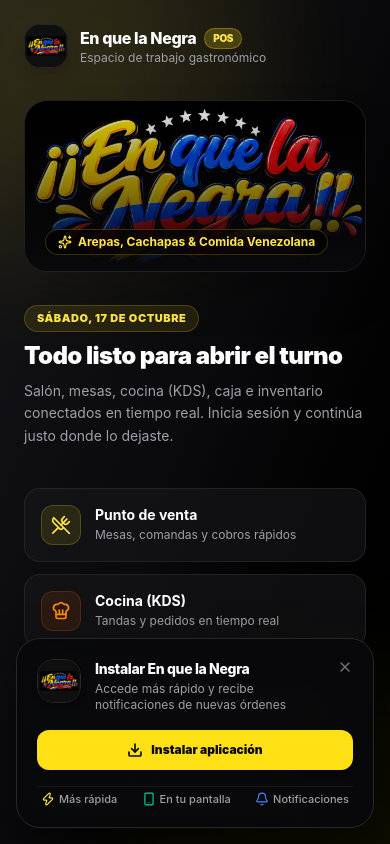
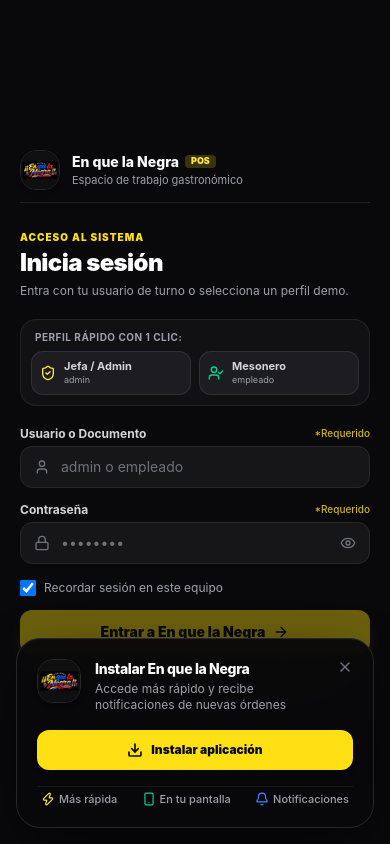
Before and after one commit to Joserhkent/EnQueLaNegra, a React (Vite) app in the folder apps/desktop/: page / in a window 390 px wide. Shown: the top 844 px of the page. Built offline with nearby package versions, Linux system fonts and the light colour scheme; no server answers.

Commit message:
fix(mobile): optimizar login móvil sin scroll y cuadrícula fluida en mesas y header

```diff
--- a/apps/desktop/src/components/layout/Sidebar.tsx
+++ b/apps/desktop/src/components/layout/Sidebar.tsx
@@ -321,22 +321,22 @@
               alt="Logo"
               className="w-8 h-8 rounded-lg object-contain bg-black"
             />
-            <span className="font-bold text-white text-sm">En que la Negra</span>
+            <span className="font-bold text-white text-sm truncate max-w-[120px] sm:max-w-none">En que la Negra</span>
           </div>
         </div>
 
-        <div className="flex items-center gap-2">
+        <div className="flex items-center gap-1.5 shrink-0">
           {installPrompt && (
             <button
               onClick={handleInstallClick}
-              className="p-2 rounded-lg bg-amber-500 text-slate-950 font-bold text-xs flex items-center gap-1"
+              className="p-1.5 rounded-lg bg-amber-500 text-slate-950 font-bold text-xs flex items-center gap-1"
               title="Instalar App"
             >
               <Download className="w-4 h-4" />
             </button>
           )}
           <span
-            className={`px-2 py-1 rounded text-[10px] font-bold ${
+            className={`px-2 py-0.5 rounded text-[10px] font-bold whitespace-nowrap ${
               cajaEstado?.isOpen
                 ? "bg-emerald-500/20 text-emerald-400 border border-emerald-500/30"
                 : "bg-rose-500/20 text-rose-400 border border-rose-500/30"
--- a/apps/desktop/src/features/LoginPage.tsx
+++ b/apps/desktop/src/features/LoginPage.tsx
@@ -69,10 +69,10 @@
 
   return (
     <div className="min-h-screen w-full bg-zinc-950 text-zinc-100 flex flex-col lg:flex-row antialiased selection:bg-amber-500 selection:text-zinc-950">
-      {/* Columna Izquierda: Información del Restaurante & Módulos */}
+      {/* Columna Izquierda: Información del Restaurante & Módulos (Desktop: Visible en pantalla grande; Móvil: Oculto para que el Login esté arriba sin scroll) */}
       <section
         aria-label="Información del restaurante y módulos"
-        className="w-full lg:w-7/12 xl:w-8/12 p-6 sm:p-10 lg:p-14 flex flex-col justify-between border-b lg:border-b-0 lg:border-r border-zinc-800/80 bg-gradient-to-br from-zinc-900/90 via-zinc-950 to-black relative overflow-hidden"
+        className="hidden lg:flex lg:w-7/12 xl:w-8/12 p-8 lg:p-14 flex-col justify-between border-r border-zinc-800/80 bg-gradient-to-br from-zinc-900/90 via-zinc-950 to-black relative overflow-hidden"
       >
         {/* Glow de fondo */}
         <div className="absolute -top-32 -left-32 w-96 h-96 bg-amber-500/10 rounded-full blur-3xl pointer-events-none" />
@@ -110,7 +110,7 @@
                 <Sparkles className="w-3.5 h-3.5" />
                 Arepas, Cachapas & Comida Venezolana
               </span>
-              <span className="hidden sm:inline-block text-[11px] text-zinc-400 bg-black/40 px-2.5 py-1 rounded-full backdrop-blur-sm">
+              <span className="text-[11px] text-zinc-400 bg-black/40 px-2.5 py-1 rounded-full backdrop-blur-sm">
                 Lima, Perú
               </span>
             </div>
@@ -130,7 +130,7 @@
           </div>
 
           {/* Tarjetas de Funcionalidades en 2x2 */}
-          <div className="grid grid-cols-1 sm:grid-cols-2 gap-3 pt-2">
+          <div className="grid grid-cols-2 gap-3 pt-2">
             <div className="p-4 rounded-2xl bg-zinc-900/60 border border-zinc-800/80 hover:border-zinc-700 transition flex items-start gap-3.5">
               <div className="w-10 h-10 rounded-xl bg-amber-500/10 text-amber-400 flex items-center justify-center shrink-0 border border-amber-500/20">
                 <UtensilsCrossed className="w-5 h-5" />
@@ -176,17 +176,35 @@
         {/* Footer Izquierdo */}
         <div className="pt-8 text-xs text-zinc-500 flex items-center justify-between border-t border-zinc-900 mt-8">
           <span>Powered by <strong>En que la Negra POS</strong></span>
-          <span className="hidden sm:inline">Sistema de Gestión para Restaurantes</span>
+          <span>Sistema Gastronómico</span>
         </div>
       </section>
 
-      {/* Columna Derecha: Formulario de Login */}
+      {/* Columna Derecha: Formulario de Login (En móvil: Ocupa toda la pantalla centrada y visible al instante) */}
       <section
         aria-label="Formulario de inicio de sesión"
-        className="w-full lg:w-5/12 xl:w-4/12 p-6 sm:p-10 lg:p-12 flex flex-col justify-center bg-zinc-950 relative"
+        className="w-full lg:w-5/12 xl:w-4/12 min-h-screen lg:min-h-0 p-5 sm:p-8 lg:p-12 flex flex-col justify-center bg-zinc-950 relative"
       >
-        <div className="w-full max-w-sm mx-auto space-y-6">
-          <header className="space-y-1.5">
+        <div className="w-full max-w-sm mx-auto space-y-5 my-auto">
+          {/* Header Móvil con Logo */}
+          <div className="lg:hidden flex items-center gap-3 pb-3 border-b border-zinc-800/80">
+            <img
+              src="/pwa-192x192.png"
+              alt="Logo"
+              className="w-10 h-10 rounded-2xl bg-black border border-zinc-800 object-contain shadow-md shrink-0"
+            />
+            <div>
+              <h2 className="font-extrabold text-sm text-white flex items-center gap-1.5">
+                En que la Negra
+                <span className="px-1.5 py-0.2 rounded bg-amber-500/20 text-amber-400 text-[9px] font-black uppercase">
+                  POS
+                </span>
+              </h2>
+              <p className="text-[11px] text-zinc-400">Espacio de trabajo gastronómico</p>
+            </div>
+          </div>
+
+          <header className="space-y-1">
             <span className="text-[10px] font-black uppercase tracking-widest text-amber-500">
               ACCESO AL SISTEMA
             </span>
@@ -194,20 +212,20 @@
               Inicia sesión
             </h2>
             <p className="text-xs text-zinc-400">
-              Entra con tus credenciales de usuario o selecciona un perfil demo.
+              Entra con tu usuario de turno o selecciona un perfil demo.
             </p>
           </header>
 
           {/* Botones de Acceso Rápido para Demostración */}
-          <div className="space-y-2 bg-zinc-900/60 p-3 rounded-2xl border border-zinc-800/80">
-            <p className="text-[11px] font-bold text-zinc-400 uppercase tracking-wider px-1">
-              Seleccionar cuenta rápida:
+          <div className="space-y-1.5 bg-zinc-900/60 p-2.5 rounded-2xl border border-zinc-800/80">
+            <p className="text-[10px] font-bold text-zinc-400 uppercase tracking-wider px-1">
+              Perfil rápido con 1 clic:
             </p>
             <div className="grid grid-cols-2 gap-2">
               <button
                 type="button"
                 onClick={() => handleSelectDemo("admin", "123456")}
-                className={`p-2.5 rounded-xl border text-left transition flex items-center gap-2 ${
+                className={`p-2 rounded-xl border text-left transition flex items-center gap-2 ${
                   username === "admin"
                     ? "bg-amber-500/20 border-amber-500 text-amber-300 font-bold"
                     : "bg-zinc-800/60 border-zinc-700/60 hover:bg-zinc-800 text-zinc-300 text-xs"
@@ -215,7 +233,7 @@
               >
                 <ShieldCheck className="w-4 h-4 text-amber-400 shrink-0" />
                 <div className="truncate">
-                  <div className="text-[11px] font-bold leading-tight">Jefe / Admin</div>
+                  <div className="text-[11px] font-bold leading-tight">Jefa / Admin</div>
                   <div className="text-[9px] text-zinc-400">admin</div>
                 </div>
               </button>
@@ -223,7 +241,7 @@
               <button
                 type="button"
                 onClick={() => handleSelectDemo("empleado", "123456")}
-                className={`p-2.5 rounded-xl border text-left transition flex items-center gap-2 ${
+                className={`p-2 rounded-xl border text-left transition flex items-center gap-2 ${
                   username === "empleado"
                     ? "bg-emerald-500/20 border-emerald-500 text-emerald-300 font-bold"
                     : "bg-zinc-800/60 border-zinc-700/60 hover:bg-zinc-800 text-zinc-300 text-xs"
@@ -238,9 +256,9 @@
             </div>
           </div>
 
-          <form onSubmit={handleSubmit} className="space-y-4">
+          <form onSubmit={handleSubmit} className="space-y-3.5">
             {/* Campo Usuario */}
-            <div className="space-y-1.5">
+            <div className="space-y-1">
               <label
                 htmlFor="username"
                 className="text-xs font-bold text-zinc-300 flex items-center justify-between"
@@ -257,13 +275,13 @@
                   placeholder="admin o empleado"
                   value={username}
                   onChange={(e) => setUsername(e.target.value)}
-                  className="w-full rounded-xl border border-zinc-800 bg-zinc-900/90 pl-10 pr-4 py-3 text-sm text-white placeholder-zinc-500 outline-none transition focus:border-amber-500 focus:ring-1 focus:ring-amber-500"
+                  className="w-full rounded-xl border border-zinc-800 bg-zinc-900/90 pl-10 pr-4 py-2.5 text-sm text-white placeholder-zinc-500 outline-none transition focus:border-amber-500 focus:ring-1 focus:ring-amber-500"
                 />
               </div>
             </div>
 
             {/* Campo Contraseña */}
-            <div className="space-y-1.5">
+            <div className="space-y-1">
               <label
                 htmlFor="password"
                 className="text-xs font-bold text-zinc-300 flex items-center justify-between"
@@ -280,7 +298,7 @@
                   placeholder="••••••••"
                   value={password}
                   onChange={(e) => setPassword(e.target.value)}
-                  className="w-full rounded-xl border border-zinc-800 bg-zinc-900/90 pl-10 pr-11 py-3 text-sm text-white placeholder-zinc-500 outline-none transition focus:border-amber-500 focus:ring-1 focus:ring-amber-500"
+                  className="w-full rounded-xl border border-zinc-800 bg-zinc-900/90 pl-10 pr-11 py-2.5 text-sm text-white placeholder-zinc-500 outline-none transition focus:border-amber-500 focus:ring-1 focus:ring-amber-500"
                 />
                 <button
                   type="button"
@@ -298,7 +316,7 @@
             </div>
 
             {/* Checkbox Recordar */}
-            <div className="flex items-center justify-between text-xs pt-1">
+            <div className="flex items-center justify-between text-xs pt-0.5">
               <label className="flex items-center gap-2 cursor-pointer text-zinc-400 hover:text-zinc-300">
                 <input
                   type="checkbox"
@@ -306,7 +324,7 @@
                   onChange={(e) => setRememberUser(e.target.checked)}
                   className="rounded border-zinc-700 bg-zinc-900 text-amber-500 focus:ring-amber-500 focus:ring-offset-zinc-950 w-4 h-4"
                 />
-                <span>Recordar usuario en este equipo</span>
+                <span>Recordar sesión en este equipo</span>
               </label>
             </div>
 
@@ -321,7 +339,7 @@
             <button
               type="submit"
               disabled={isSubmitting || !username.trim() || !password.trim()}
-              className="w-full flex items-center justify-center gap-2 py-3.5 px-4 rounded-xl bg-gradient-to-r from-amber-500 to-amber-600 hover:from-amber-400 hover:to-amber-500 disabled:opacity-40 disabled:cursor-not-allowed text-zinc-950 font-black text-sm shadow-lg shadow-amber-500/20 active:scale-98 transition transform cursor-pointer"
+              className="w-full flex items-center justify-center gap-2 py-3 px-4 rounded-xl bg-amber-500 hover:bg-amber-400 disabled:opacity-40 disabled:cursor-not-allowed text-zinc-950 font-black text-sm shadow-lg shadow-amber-500/20 active:scale-98 transition transform cursor-pointer"
             >
               {isSubmitting ? (
                 <>
@@ -338,11 +356,11 @@
           </form>
 
           {/* Soporte Footer */}
-          <div className="text-center pt-2">
+          <div className="text-center pt-1">
             <p className="text-[11px] text-zinc-500">
               ¿Problemas para acceder?{" "}
               <span className="text-amber-400/90 font-semibold cursor-pointer hover:underline">
-                Contacta al supervisor de turno
+                Contacta al administrador
               </span>
             </p>
           </div>
--- a/apps/desktop/src/features/MesasPage.tsx
+++ b/apps/desktop/src/features/MesasPage.tsx
@@ -477,25 +477,26 @@
   })();
 
   return (
-    <div className="space-y-8 max-w-[1600px] mx-auto pb-12">
+    <div className="space-y-6 sm:space-y-8 max-w-[1600px] mx-auto pb-12">
       {/* Header */}
-      <div className="flex flex-col sm:flex-row sm:items-center justify-between gap-4 bg-white p-6 rounded-3xl border border-slate-200/80 shadow-sm">
+      <div className="flex flex-col sm:flex-row sm:items-center justify-between gap-4 bg-white p-4 sm:p-6 rounded-3xl border border-slate-200/80 shadow-sm">
         <div>
-          <h1 className="text-2xl font-bold text-slate-900 tracking-tight">Salón / Mesas</h1>
-          <p className="text-slate-500 text-sm mt-1">Atención acumulativa por mesa: abre, agrega tandas y cobra al final.</p>
+          <h1 className="text-xl sm:text-2xl font-bold text-slate-900 tracking-tight">Salón / Mesas</h1>
+          <p className="text-slate-500 text-xs sm:text-sm mt-0.5">Atención acumulativa por mesa: abre, agrega tandas y cobra al final.</p>
         </div>
         <div className="flex flex-wrap items-center gap-2">
-          <div className="flex flex-wrap items-center gap-2 text-xs font-bold">
-            <span className="px-3 py-1.5 rounded-full bg-emerald-100 text-emerald-700 flex items-center gap-1.5">
-              <span className="w-2 h-2 rounded-full bg-emerald-500" /> {counts.libres} Libres
+          <div className="flex flex-wrap items-center gap-1.5 text-xs font-bold">
+            <span className="px-2.5 py-1 rounded-full bg-emerald-100 text-emerald-700 flex items-center gap-1.5 text-[11px]">
+              <span className="w-1.5 h-1.5 rounded-full bg-emerald-500" /> {counts.libres} Libres
             </span>
-            <span className="px-3 py-1.5 rounded-full bg-amber-100 text-amber-700 flex items-center gap-1.5">
-              <span className="w-2 h-2 rounded-full bg-amber-500" /> {counts.ocupadas} Ocupadas
+            <span className="px-2.5 py-1 rounded-full bg-amber-100 text-amber-700 flex items-center gap-1.5 text-[11px]">
+              <span className="w-1.5 h-1.5 rounded-full bg-amber-500" /> {counts.ocupadas} Ocupadas
             </span>
-            <span className="px-3 py-1.5 rounded-full bg-blue-100 text-blue-700 flex items-center gap-1.5">
-              <span className="w-2 h-2 rounded-full bg-blue-500" /> {counts.cobrando} En Cobro
+            <span className="px-2.5 py-1 rounded-full bg-blue-100 text-blue-700 flex items-center gap-1.5 text-[11px]">
+              <span className="w-1.5 h-1.5 rounded-full bg-blue-500" /> {counts.cobrando} En Cobro
             </span>
           </div>
+          <div className="flex items-center gap-2 w-full sm:w-auto pt-1 sm:pt-0">
             <button
               type="button"
               onClick={() => {
@@ -504,25 +505,26 @@
                 setShowJoinTables(true);
               }}
               disabled={availableTables.length < 2}
-            className="flex items-center gap-2 px-4 py-2.5 rounded-xl bg-slate-900 hover:bg-slate-800 disabled:opacity-40 disabled:cursor-not-allowed text-white text-xs font-bold transition"
+              className="flex-1 sm:flex-initial flex items-center justify-center gap-1.5 px-3.5 py-2 rounded-xl bg-slate-900 hover:bg-slate-800 disabled:opacity-40 disabled:cursor-not-allowed text-white text-xs font-bold transition"
             >
-            <GitMerge className="w-4 h-4" /> Unir mesas
+              <GitMerge className="w-3.5 h-3.5" /> Unir mesas
             </button>
             {currentUser?.role === "jefe" && (
               <button
                 type="button"
                 onClick={() => setShowCreateTable(true)}
-              className="flex items-center gap-2 px-4 py-2.5 rounded-xl bg-amber-500 hover:bg-amber-600 text-slate-950 text-xs font-extrabold transition"
+                className="flex-1 sm:flex-initial flex items-center justify-center gap-1.5 px-3.5 py-2 rounded-xl bg-amber-500 hover:bg-amber-600 text-slate-950 text-xs font-extrabold transition"
               >
-              <Plus className="w-4 h-4" /> Nueva mesa
+                <Plus className="w-3.5 h-3.5" /> Nueva mesa
               </button>
             )}
+          </div>
         </div>
       </div>
 
       {/* Alerta de caja cerrada */}
       {!cajaEstado?.isOpen && (
-        <div className="bg-amber-50 border border-amber-200 rounded-3xl p-4 flex items-center justify-between gap-3 text-amber-950 text-xs font-semibold">
+        <div className="bg-amber-50 border border-amber-200 rounded-2xl p-3.5 sm:p-4 flex items-center justify-between gap-3 text-amber-950 text-xs font-semibold">
           <div className="flex items-center gap-2">
             <AlertCircle className="w-5 h-5 text-amber-600 shrink-0" />
             <span>
@@ -532,7 +534,7 @@
         </div>
       )}
 
-      <div className="flex flex-col sm:flex-row gap-3 bg-white p-4 rounded-2xl border border-slate-200/80 shadow-sm">
+      <div className="flex flex-col sm:flex-row gap-3 bg-white p-3.5 sm:p-4 rounded-2xl border border-slate-200/80 shadow-sm">
         <label className="relative flex-1">
           <Search className="absolute left-3 top-1/2 -translate-y-1/2 w-4 h-4 text-slate-400" />
           <input
@@ -540,24 +542,24 @@
             value={searchQuery}
             onChange={(event) => setSearchQuery(event.target.value)}
             placeholder="Buscar por número de mesa..."
-            className="w-full pl-10 pr-3 py-2.5 rounded-xl border border-slate-200 text-sm focus:outline-none focus:border-amber-500"
+            className="w-full pl-10 pr-3 py-2 sm:py-2.5 rounded-xl border border-slate-200 text-xs sm:text-sm focus:outline-none focus:border-amber-500"
           />
         </label>
-        <div className="flex gap-2">
+        <div className="flex gap-2 overflow-x-auto pb-1 max-w-full scrollbar-none flex-nowrap shrink-0">
           {([
             ["all", "Todas"],
             ["available", "Disponibles"],
             ["occupied", "Ocupadas"],
-            ["billing", "Pidiendo cuenta"],
+            ["billing", "En Cobro"],
           ] as const).map(([filter, label]) => (
             <button
               key={filter}
               type="button"
               onClick={() => setStatusFilter(filter)}
               aria-pressed={statusFilter === filter}
-              className={`px-4 py-2 rounded-xl text-xs font-bold transition ${
+              className={`px-3 sm:px-4 py-2 rounded-xl text-xs font-bold transition whitespace-nowrap shrink-0 ${
                 statusFilter === filter
-                  ? "bg-amber-500 text-slate-950"
+                  ? "bg-amber-500 text-slate-950 shadow-sm"
                   : "bg-slate-100 text-slate-600 hover:bg-slate-200"
               }`}
             >
```
Lines whose indentation alone changed are shown as unchanged.
